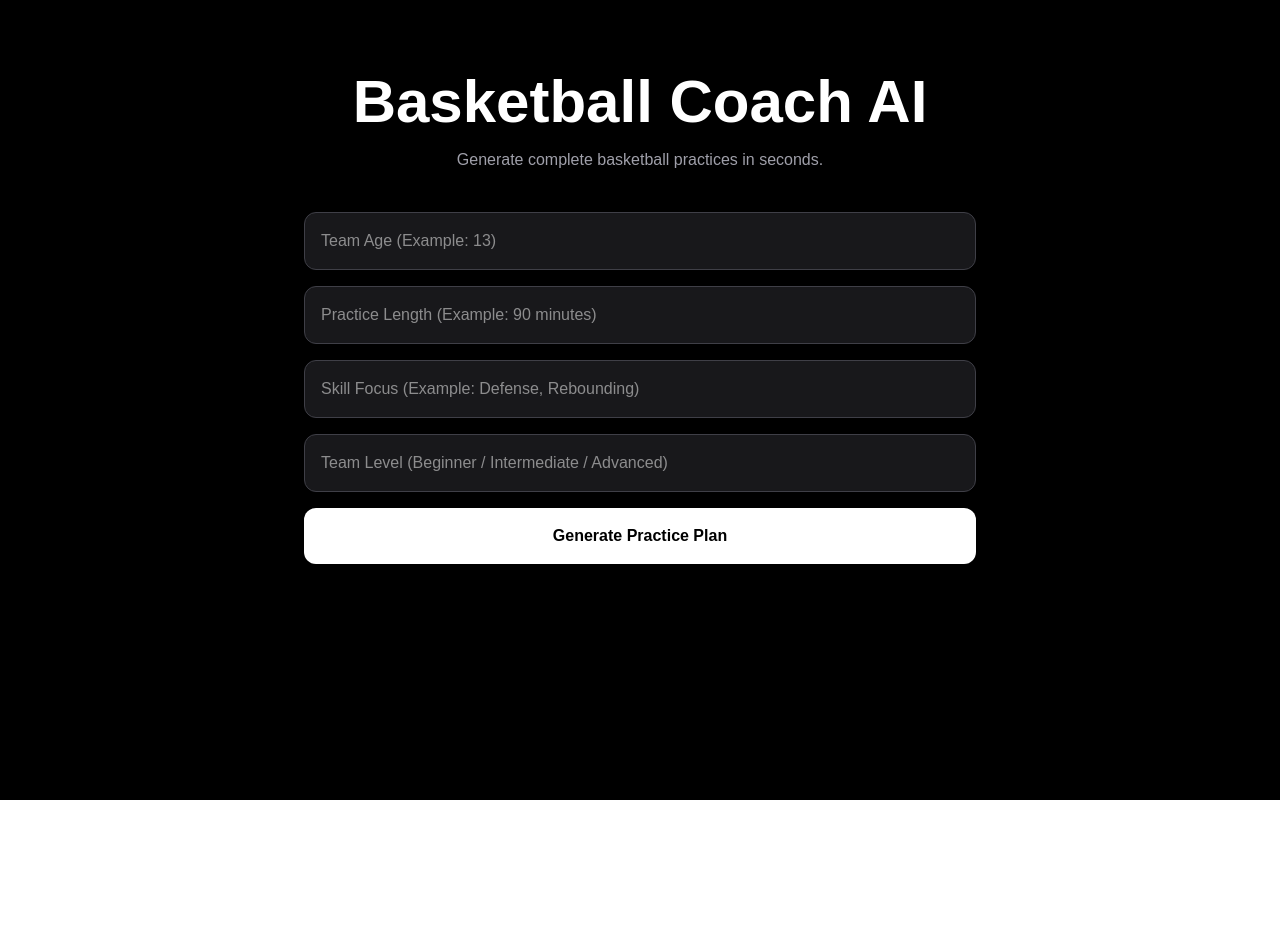
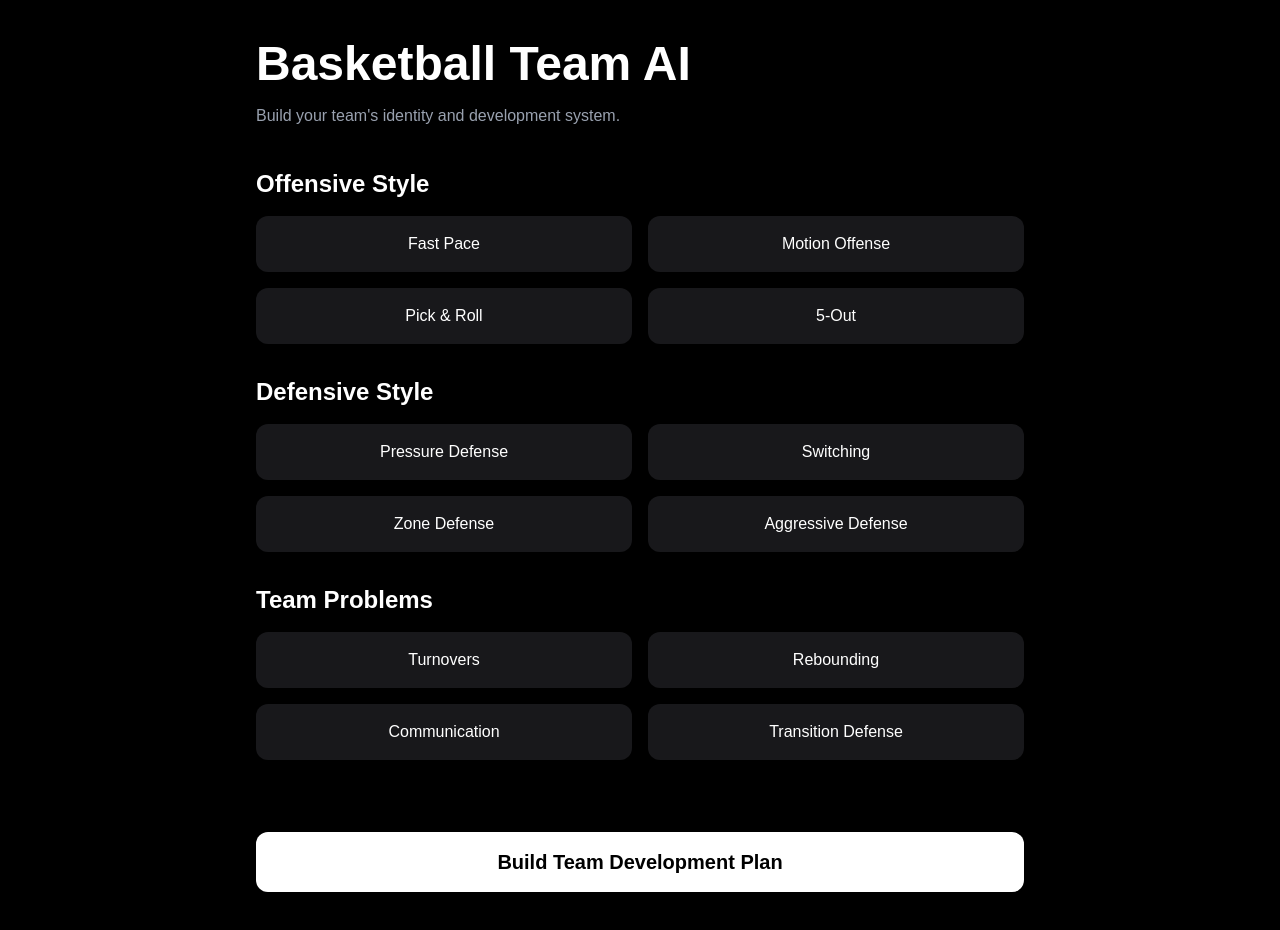
Before and after one commit to kriefmatan/tiktok-hook-generator, a Next.js app: page / in a window 1280 px wide. Before the commit the page ends 800 px from the top, so only its background shows below. Built offline with nearby package versions, Linux system fonts and the light colour scheme.

Commit message:
changed practice data format

```diff
--- a/app/page.tsx
+++ b/app/page.tsx
@@ -1,125 +1,98 @@
 "use client";
 
-import { useState } from "react";
+export default function Home() {
+  return (
+    <main className="min-h-screen bg-black text-white p-10">
+      <div className="max-w-3xl mx-auto">
 
-type Drill = {
-  title: string;
-  duration: string;
-  drill: string;
-  focus: string;
-};
+        <h1 className="text-5xl font-bold mb-4">
+          Basketball Team AI
+        </h1>
 
-export default function Home() {
-  const [age, setAge] = useState("");
-  const [practiceLength, setPracticeLength] = useState("");
-  const [focus, setFocus] = useState("");
-  const [level, setLevel] = useState("");
-  const [loading, setLoading] = useState(false);
-  const [drills, setDrills] = useState<Drill[]>([]);
+        <p className="text-gray-400 mb-10">
+          Build your team's identity and development system.
+        </p>
 
-  const generatePractice = async () => {
-    setLoading(true);
+        {/* Offensive Style */}
+        <div className="mb-8">
+          <h2 className="text-2xl font-bold mb-4">
+            Offensive Style
+          </h2>
 
-    try {
-      const response = await fetch("/api/generate", {
-        method: "POST",
-        headers: {
-          "Content-Type": "application/json",
-        },
-        body: JSON.stringify({
-          age,
-          practiceLength,
-          focus,
-          level,
-        }),
-      });
+          <div className="grid grid-cols-2 gap-4">
+            <button className="bg-zinc-900 p-4 rounded-xl">
+              Fast Pace
+            </button>
 
-      const data = await response.json();
+            <button className="bg-zinc-900 p-4 rounded-xl">
+              Motion Offense
+            </button>
 
-      setDrills(data.drills || []);
-    } catch (error) {
-      console.error(error);
-    }
+            <button className="bg-zinc-900 p-4 rounded-xl">
+              Pick & Roll
+            </button>
 
-    setLoading(false);
-  };
+            <button className="bg-zinc-900 p-4 rounded-xl">
+              5-Out
+            </button>
+          </div>
+        </div>
 
-  return (
-    <main className="min-h-screen bg-black text-white flex flex-col items-center p-8">
-      <h1 className="text-6xl font-bold mb-4 mt-10">
-        Basketball Coach AI
-      </h1>
+        {/* Defensive Style */}
+        <div className="mb-8">
+          <h2 className="text-2xl font-bold mb-4">
+            Defensive Style
+          </h2>
 
-      <p className="text-zinc-400 mb-10">
-        Generate complete basketball practices in seconds.
-      </p>
+          <div className="grid grid-cols-2 gap-4">
+            <button className="bg-zinc-900 p-4 rounded-xl">
+              Pressure Defense
+            </button>
 
-      <div className="w-full max-w-2xl space-y-4">
-        <input
-          type="text"
-          placeholder="Team Age (Example: 13)"
-          value={age}
-          onChange={(e) => setAge(e.target.value)}
-          className="w-full p-4 rounded-xl bg-zinc-900 border border-zinc-700"
-        />
+            <button className="bg-zinc-900 p-4 rounded-xl">
+              Switching
+            </button>
 
-        <input
-          type="text"
-          placeholder="Practice Length (Example: 90 minutes)"
-          value={practiceLength}
-          onChange={(e) => setPracticeLength(e.target.value)}
-          className="w-full p-4 rounded-xl bg-zinc-900 border border-zinc-700"
-        />
+            <button className="bg-zinc-900 p-4 rounded-xl">
+              Zone Defense
+            </button>
 
-        <input
-          type="text"
-          placeholder="Skill Focus (Example: Defense, Rebounding)"
-          value={focus}
-          onChange={(e) => setFocus(e.target.value)}
-          className="w-full p-4 rounded-xl bg-zinc-900 border border-zinc-700"
-        />
+            <button className="bg-zinc-900 p-4 rounded-xl">
+              Aggressive Defense
+            </button>
+          </div>
+        </div>
 
-        <input
-          type="text"
-          placeholder="Team Level (Beginner / Intermediate / Advanced)"
-          value={level}
-          onChange={(e) => setLevel(e.target.value)}
-          className="w-full p-4 rounded-xl bg-zinc-900 border border-zinc-700"
-        />
+        {/* Team Problems */}
+        <div className="mb-8">
+          <h2 className="text-2xl font-bold mb-4">
+            Team Problems
+          </h2>
 
-        <button
-          onClick={generatePractice}
-          className="w-full bg-white text-black py-4 rounded-xl font-bold hover:opacity-80 transition"
-        >
-          {loading ? "Generating Practice..." : "Generate Practice Plan"}
+          <div className="grid grid-cols-2 gap-4">
+            <button className="bg-zinc-900 p-4 rounded-xl">
+              Turnovers
+            </button>
+
+            <button className="bg-zinc-900 p-4 rounded-xl">
+              Rebounding
+            </button>
+
+            <button className="bg-zinc-900 p-4 rounded-xl">
+              Communication
+            </button>
+
+            <button className="bg-zinc-900 p-4 rounded-xl">
+              Transition Defense
+            </button>
+          </div>
+        </div>
+
+        {/* Generate */}
+        <button className="w-full bg-white text-black font-bold py-4 rounded-xl text-xl mt-10">
+          Build Team Development Plan
         </button>
-      </div>
 
-      <div className="mt-12 w-full max-w-3xl space-y-6">
-        {drills.map((drill, index) => (
-          <div
-            key={index}
-            className="bg-zinc-900 border border-zinc-800 rounded-2xl p-6"
-          >
-            <div className="flex justify-between items-center mb-4">
-              <h2 className="text-3xl font-bold">
-                {drill.title}
-              </h2>
-
-              <span className="text-zinc-400">
-                {drill.duration}
-              </span>
-            </div>
-
-            <p className="text-xl mb-4">
-              {drill.drill}
-            </p>
-
-            <p className="text-zinc-500">
-              Focus: {drill.focus}
-            </p>
-          </div>
-        ))}
       </div>
     </main>
   );
```
Also changed, not shown: 1 other file (tests, documents, lock files or other folders).
